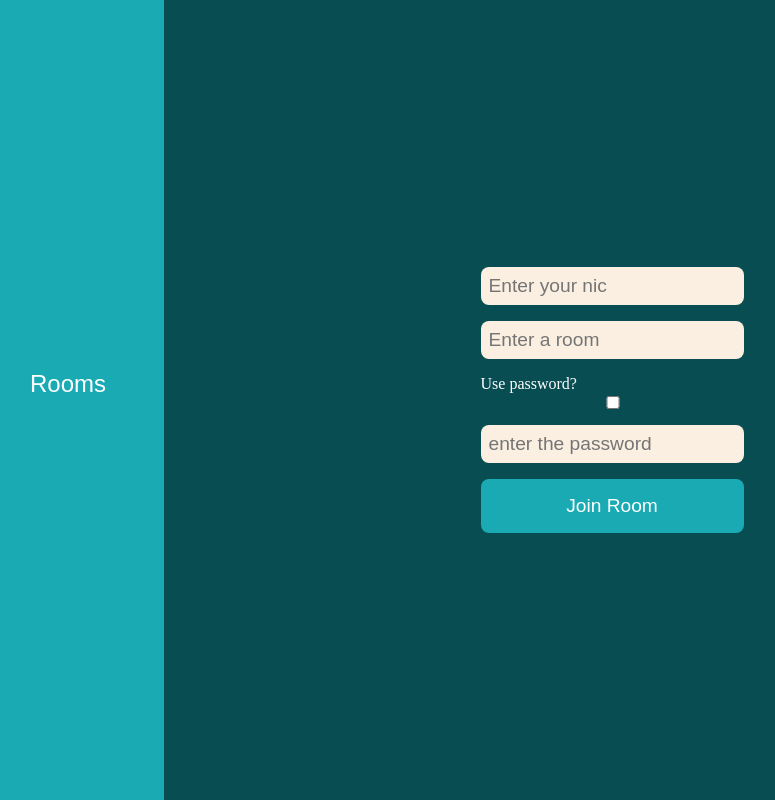
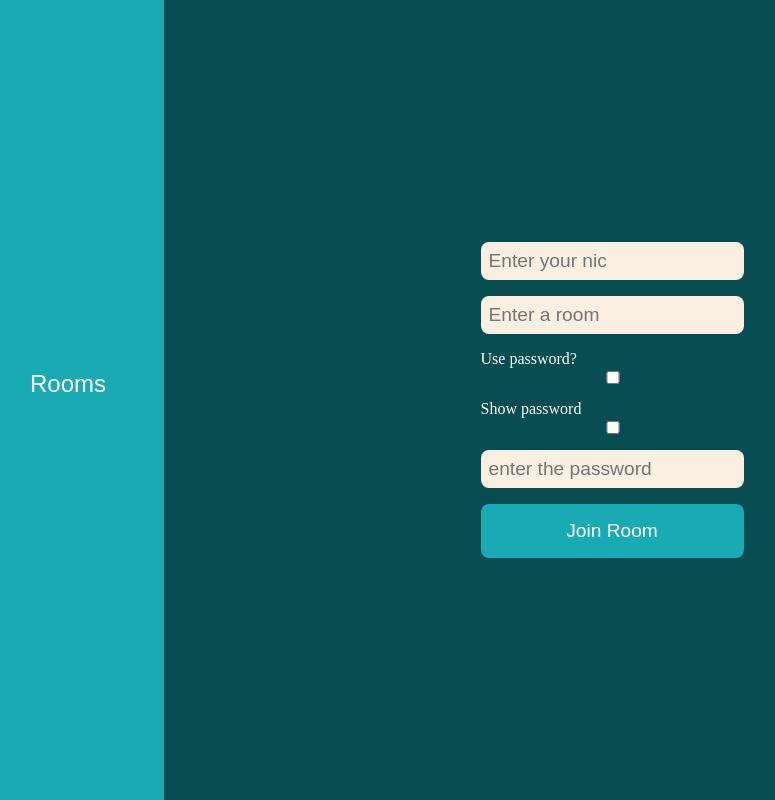
Before and after one commit to LouiseBackstrom/chat-app, a website: page public/index.html in a window 1280 px wide. Shown: the whole page, without its empty margins (28-803 px from the left). Drawn offline with nearby package versions, Linux system fonts and the light colour scheme; no server answers.

Commit message:
show and hide password

```diff
--- a/public/index.html
+++ b/public/index.html
@@ -26,7 +26,10 @@
             <input id="room" type="text" placeholder="Enter a room">
             <label for="checkbox">Use password?</label>
             <input type="checkbox" name="checkbox" id="checkbox">
+             <label for="password">Show password</label>
+                         <input type="checkbox" onchange="document.getElementById('password').type = this.checked ? 'text' : 'password'">
             <input id="password" class="password" type="password" placeholder="enter the password">
+
             <button>Join Room</button>
         </form>
 
```
